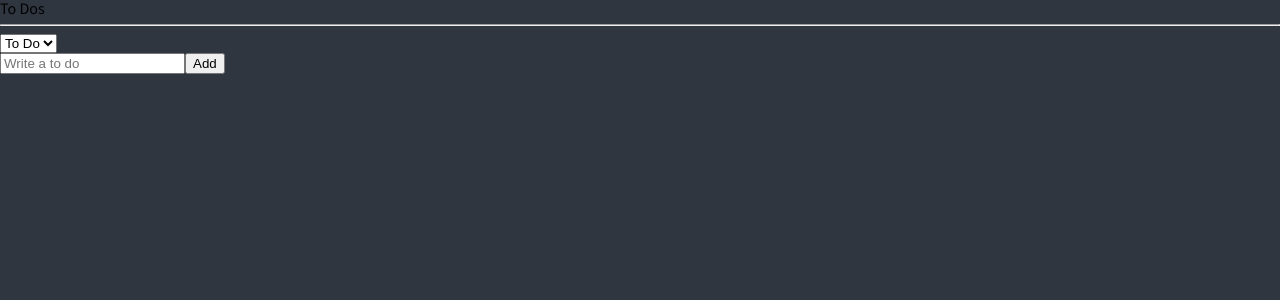
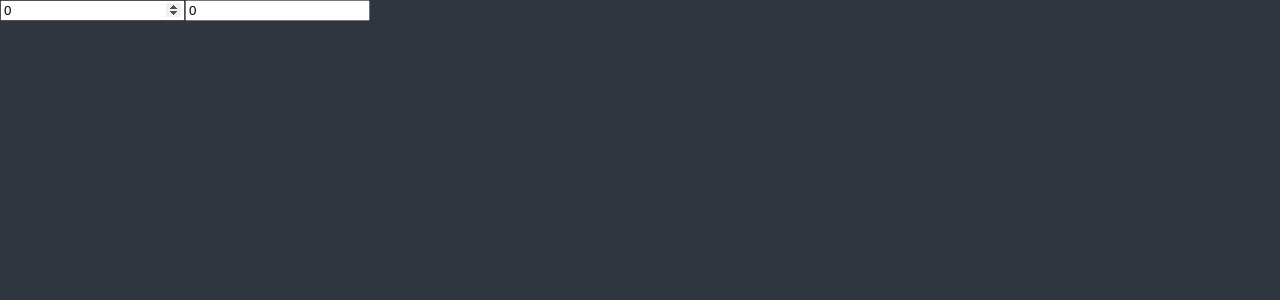
Before and after one commit to wonjangcloud9/typescript, a React (Create React App) app: page / in a window 1280 px wide. Shown: the top 300 px of the page. Built offline with nearby package versions, Linux system fonts and the light colour scheme.

Commit message:
recoil pratice

```diff
--- a/src/App.tsx
+++ b/src/App.tsx
@@ -1,75 +1,22 @@
-import { createGlobalStyle } from "styled-components";
-import ToDoList from "./components/ToDoList";
-
-const GlobalStyle = createGlobalStyle`
-@import url('https://fonts.googleapis.com/css2?family=Source+Sans+Pro:wght@300;400&display=swap');
-  html, body, div, span, applet, object, iframe,
-h1, h2, h3, h4, h5, h6, p, blockquote, pre,
-a, abbr, acronym, address, big, cite, code,
-del, dfn, em, img, ins, kbd, q, s, samp,
-small, strike, strong, sub, sup, tt, var,
-b, u, i, center,
-dl, dt, dd, menu, ol, ul, li,
-fieldset, form, label, legend,
-table, caption, tbody, tfoot, thead, tr, th, td,
-article, aside, canvas, details, embed,
-figure, figcaption, footer, header, hgroup,
-main, menu, nav, output, ruby, section, summary,
-time, mark, audio, video {
-  margin: 0;
-  padding: 0;
-  border: 0;
-  font-size: 100%;
-  font: inherit;
-  vertical-align: baseline;
-}
-/* HTML5 display-role reset for older browsers */
-article, aside, details, figcaption, figure,
-footer, header, hgroup, main, menu, nav, section {
-  display: block;
-}
-/* HTML5 hidden-attribute fix for newer browsers */
-*[hidden] {
-    display: none;
-}
-body {
-  line-height: 1;
-}
-menu, ol, ul {
-  list-style: none;
-}
-blockquote, q {
-  quotes: none;
-}
-blockquote:before, blockquote:after,
-q:before, q:after {
-  content: '';
-  content: none;
-}
-table {
-  border-collapse: collapse;
-  border-spacing: 0;
-}
-body {
-  font-family: 'Source Sans Pro', sans-serif;
-  background-color: ${(props) => props.theme.bgColor};
-  color: ${(props) => props.theme.textColor}
-}
-* {
-  box-sizing: border-box;
-}
-
-a {
-  text-decoration: none;
-  color:inherit;
-}
-`;
+import React from "react";
+import { useRecoilState, useRecoilValue } from "recoil";
+import { hourSelector, minuteState } from "./atoms";
 
 function App() {
+  const [minutes, setMinutes] = useRecoilState(minuteState);
+  const hours = useRecoilValue(hourSelector);
+  const onMinutesChange = (event: React.FormEvent<HTMLInputElement>) => {
+    setMinutes(+event.currentTarget.value);
+  };
   return (
     <>
-      <GlobalStyle />
-      <ToDoList />
+      <input
+        value={minutes}
+        onChange={onMinutesChange}
+        type="number"
+        placeholder="Minutes"
+      />
+      <input value={hours} type="number" placeholder="Hours" />
     </>
   );
 }
--- a/src/atoms.tsx
+++ b/src/atoms.tsx
@@ -1,31 +1,14 @@
 import { atom, selector } from "recoil";
 
-export enum Categories {
-  "TO_DO",
-  "DOING",
-  "DONE",
-}
-
-export interface IToDo {
-  text: string;
-  id: number;
-  category: Categories;
-}
-export const categoryState = atom<Categories>({
-  key: "category",
-  default: Categories.TO_DO,
+export const minuteState = atom({
+  key: "minutes",
+  default: 0,
 });
 
-export const toDoState = atom<IToDo[]>({
-  key: "toDo",
-  default: [],
-});
-
-export const toDoSelector = selector({
-  key: "toDoSelector",
+export const hourSelector = selector({
+  key: "hours",
   get: ({ get }) => {
-    const toDos = get(toDoState);
-    const category = get(categoryState);
-    return toDos.filter((toDo) => toDo.category === category);
+    const minutes = get(minuteState);
+    return minutes / 60;
   },
 });
--- a/src/components/CreateToDo.tsx
+++ /dev/null
@@ -1,33 +0,0 @@
-import { useForm } from "react-hook-form";
-import { useRecoilValue, useSetRecoilState } from "recoil";
-import { categoryState, toDoState } from "../atoms";
-
-interface IForm {
-  toDo: string;
-}
-
-function CreateToDo() {
-  const setToDos = useSetRecoilState(toDoState);
-  const category = useRecoilValue(categoryState);
-  const { register, handleSubmit, setValue } = useForm<IForm>();
-  const handleValid = ({ toDo }: IForm) => {
-    setToDos((oldToDos) => [
-      { text: toDo, id: Date.now(), category: category },
-      ...oldToDos,
-    ]);
-    setValue("toDo", "");
-  };
-  return (
-    <form onSubmit={handleSubmit(handleValid)}>
-      <input
-        {...register("toDo", {
-          required: "Please write a To Do",
-        })}
-        placeholder="Write a to do"
-      />
-      <button>Add</button>
-    </form>
-  );
-}
-
-export default CreateToDo;
--- a/src/components/ToDo.tsx
+++ /dev/null
@@ -1,44 +0,0 @@
-import React from "react";
-import { useSetRecoilState } from "recoil";
-import { Categories, IToDo, toDoState } from "../atoms";
-
-function ToDo({ text, category, id }: IToDo) {
-  const setToDos = useSetRecoilState(toDoState);
-  const onClick = (event: React.MouseEvent<HTMLButtonElement>) => {
-    const {
-      currentTarget: { name },
-    } = event;
-    setToDos((oldToDos) => {
-      const targetIndex = oldToDos.findIndex((toDo) => toDo.id === id);
-      const newToDo = { text, id, category: name as any };
-      return [
-        ...oldToDos.slice(0, targetIndex),
-        newToDo,
-        ...oldToDos.slice(targetIndex + 1),
-      ];
-    });
-  };
-
-  return (
-    <li>
-      <span>{text}</span>
-      {category !== Categories.DOING && (
-        <button name={Categories.DOING + ""} onClick={onClick}>
-          Doing
-        </button>
-      )}
-      {category !== Categories.TO_DO && (
-        <button name={Categories.TO_DO + ""} onClick={onClick}>
-          To Do
-        </button>
-      )}
-      {category !== Categories.DONE && (
-        <button name={Categories.DONE + ""} onClick={onClick}>
-          Done
-        </button>
-      )}
-    </li>
-  );
-}
-
-export default ToDo;
--- a/src/components/ToDoList.tsx
+++ /dev/null
@@ -1,31 +0,0 @@
-import React from "react";
-import { useRecoilState, useRecoilValue } from "recoil";
-import { Categories, categoryState, toDoSelector, toDoState } from "../atoms";
-import CreateToDo from "./CreateToDo";
-import ToDo from "./ToDo";
-
-function ToDoList() {
-  const toDos = useRecoilValue(toDoSelector);
-  const [category, setCategory] = useRecoilState(categoryState);
-  const onInput = (event: React.FormEvent<HTMLSelectElement>) => {
-    setCategory(event.currentTarget.value as any);
-  };
-  console.log(category);
-  return (
-    <div>
-      <h1>To Dos</h1>
-      <hr />
-      <select value={category} onInput={onInput}>
-        <option value={Categories.TO_DO}>To Do</option>
-        <option value={Categories.DOING}>Doing</option>
-        <option value={Categories.DONE}>Done</option>
-      </select>
-      <CreateToDo />
-      {toDos?.map((toDo) => (
-        <ToDo key={toDo.id} {...toDo} />
-      ))}
-    </div>
-  );
-}
-
-export default ToDoList;
--- a/src/index.tsx
+++ b/src/index.tsx
@@ -1,14 +1,79 @@
 import React from "react";
 import ReactDOM from "react-dom";
 import { RecoilRoot } from "recoil";
-import { ThemeProvider } from "styled-components";
+import { createGlobalStyle, ThemeProvider } from "styled-components";
 import App from "./App";
 import { darkTheme } from "./theme";
+
+const GlobalStyle = createGlobalStyle`
+@import url('https://fonts.googleapis.com/css2?family=Source+Sans+Pro:wght@300;400&display=swap');
+  html, body, div, span, applet, object, iframe,
+h1, h2, h3, h4, h5, h6, p, blockquote, pre,
+a, abbr, acronym, address, big, cite, code,
+del, dfn, em, img, ins, kbd, q, s, samp,
+small, strike, strong, sub, sup, tt, var,
+b, u, i, center,
+dl, dt, dd, menu, ol, ul, li,
+fieldset, form, label, legend,
+table, caption, tbody, tfoot, thead, tr, th, td,
+article, aside, canvas, details, embed,
+figure, figcaption, footer, header, hgroup,
+main, menu, nav, output, ruby, section, summary,
+time, mark, audio, video {
+  margin: 0;
+  padding: 0;
+  border: 0;
+  font-size: 100%;
+  font: inherit;
+  vertical-align: baseline;
+}
+/* HTML5 display-role reset for older browsers */
+article, aside, details, figcaption, figure,
+footer, header, hgroup, main, menu, nav, section {
+  display: block;
+}
+/* HTML5 hidden-attribute fix for newer browsers */
+*[hidden] {
+    display: none;
+}
+body {
+  line-height: 1;
+}
+menu, ol, ul {
+  list-style: none;
+}
+blockquote, q {
+  quotes: none;
+}
+blockquote:before, blockquote:after,
+q:before, q:after {
+  content: '';
+  content: none;
+}
+table {
+  border-collapse: collapse;
+  border-spacing: 0;
+}
+body {
+  font-family: 'Source Sans Pro', sans-serif;
+  background-color: ${(props) => props.theme.bgColor};
+  color: ${(props) => props.theme.textColor}
+}
+* {
+  box-sizing: border-box;
+}
+
+a {
+  text-decoration: none;
+  color:inherit;
+}
+`;
 
 ReactDOM.render(
   <React.StrictMode>
     <RecoilRoot>
       <ThemeProvider theme={darkTheme}>
+        <GlobalStyle />
         <App />
       </ThemeProvider>
     </RecoilRoot>
```
